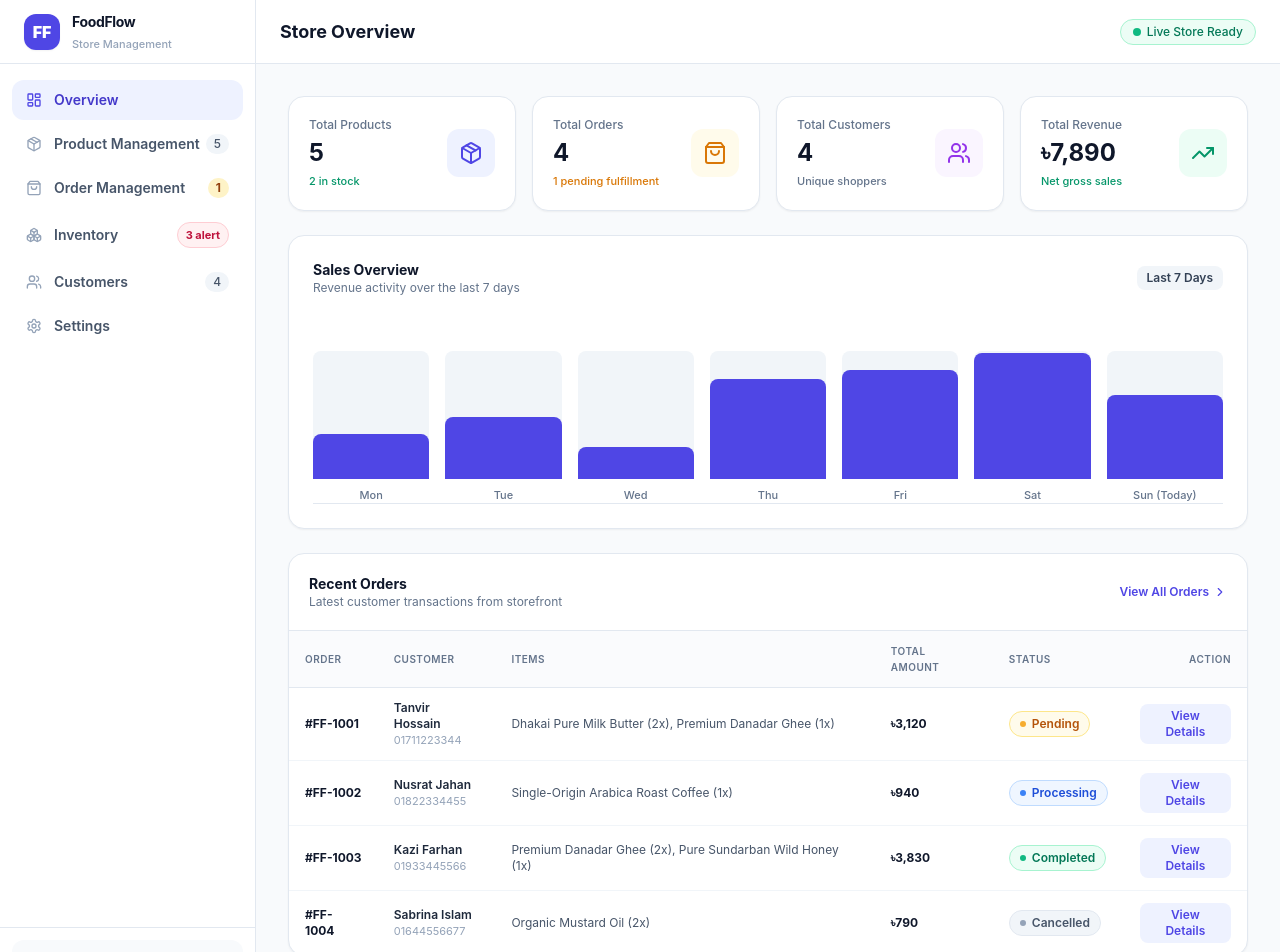
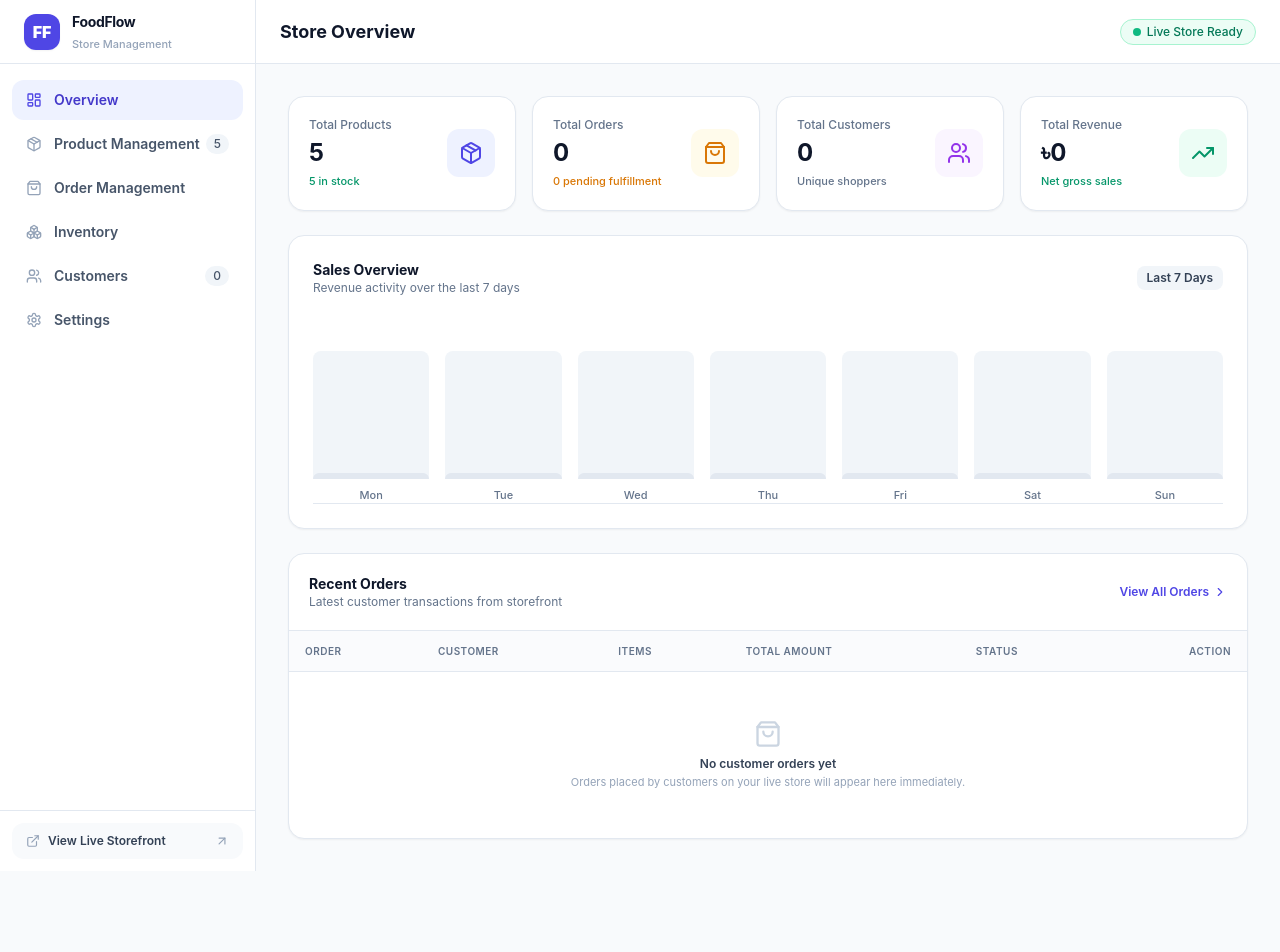
Before and after one commit to Emtiazjahan/foodflow-, a Next.js app: page /admin in a window 1280 px wide. Shown: the top 952 px of the page. After the commit the page ends 871 px from the top, so only its background shows below. Built offline with nearby package versions, Linux system fonts and the light colour scheme.

Commit message:
Reset demo orders & clean production baseline (Verified build 0 errors)

```diff
--- a/src/app/admin/page.tsx
+++ b/src/app/admin/page.tsx
@@ -124,7 +124,7 @@ const DEFAULT_PRODUCTS: Product[] = [
     name: 'Dhakai Pure Milk Butter (খাটি দুধের মাখন)',
     category: 'Dairy',
     price: 850,
-    stock: 24,
+    stock: 50,
     sku: 'DF-BUTTER-500',
     image: 'https://images.unsplash.com/photo-1589985270826-4b7bb135bc9d?auto=format&fit=crop&w=400&q=80',
     description: '100% grass-fed farm churned pure butter from Sirajganj milk sheds.'
@@ -134,7 +134,7 @@ const DEFAULT_PRODUCTS: Product[] = [
     name: 'Premium Danadar Ghee (দানাদার গাওয়া ঘি)',
     category: 'Dairy',
     price: 1350,
-    stock: 8, // Low stock for inventory demo
+    stock: 50,
     sku: 'DF-GHEE-900',
     image: 'https://images.unsplash.com/photo-1631451095765-2c91616fc9e6?auto=format&fit=crop&w=400&q=80',
     description: 'Traditional bilona churned golden ghee with authentic aroma.'
@@ -144,7 +144,7 @@ const DEFAULT_PRODUCTS: Product[] = [
     name: 'Single-Origin Arabica Roast Coffee',
     category: 'Coffee',
     price: 920,
-    stock: 0, // Out of stock for inventory demo
+    stock: 35,
     sku: 'DF-COFFEE-250',
     image: 'https://images.unsplash.com/photo-1559056199-641a0ac8b55e?auto=format&fit=crop&w=400&q=80',
     description: 'Hand-picked Bandarban highland Arabica beans medium-dark roasted.'
@@ -154,7 +154,7 @@ const DEFAULT_PRODUCTS: Product[] = [
     name: 'Pure Sundarban Wild Honey (সুন্দরবনের মধু)',
     category: 'Honey',
     price: 1100,
-    stock: 19,
+    stock: 40,
     sku: 'DF-HONEY-500',
     image: 'https://images.unsplash.com/photo-1587049352846-4a222e784d38?auto=format&fit=crop&w=400&q=80',
     description: 'Raw unfiltered honey sourced directly from natural hives in the Sundarbans.'
@@ -164,93 +164,15 @@ const DEFAULT_PRODUCTS: Product[] = [
     name: 'Organic Mustard Oil (ঘানি ভাঙা সরিষার তেল)',
     category: 'Oils',
     price: 360,
-    stock: 4, // Low stock
+    stock: 60,
     sku: 'DF-OIL-1000',
     image: 'https://images.unsplash.com/photo-1474979266404-7eaacbcd87c5?auto=format&fit=crop&w=400&q=80',
     description: 'Cold-pressed wooden expeller mustard seed oil with intense pungency.'
   }
 ];
 
-const DEFAULT_ORDERS: Order[] = [
-  {
-    id: 'ord-1001',
-    order_number: 'FF-1001',
-    customer_name: 'Tanvir Hossain',
-    customer_phone: '01711223344',
-    customer_email: 'tanvir.h@gmail.com',
-    customer_address: 'House 14, Road 7, Sector 3, Uttara, Dhaka',
-    delivery_area: 'inside',
-    items: [
-      { name: 'Dhakai Pure Milk Butter', variant: '500g', price: 850, quantity: 2 },
-      { name: 'Premium Danadar Ghee', variant: '900g', price: 1350, quantity: 1 }
-    ],
-    subtotal: 3050,
-    delivery_fee: 70,
-    discount: 0,
-    total_amount: 3120,
-    payment_method: 'Cash on Delivery',
-    status: 'pending',
-    created_at: new Date(Date.now() - 3600000 * 2).toISOString()
-  },
-  {
-    id: 'ord-1002',
-    order_number: 'FF-1002',
-    customer_name: 'Nusrat Jahan',
-    customer_phone: '01822334455',
-    customer_email: 'nusrat.j@yahoo.com',
-    customer_address: 'Flat 4B, Shaptak Square, Dhanmondi 27, Dhaka',
-    delivery_area: 'inside',
-    items: [
-      { name: 'Single-Origin Arabica Roast Coffee', variant: '250g', price: 920, quantity: 1 }
-    ],
-    subtotal: 920,
-    delivery_fee: 70,
-    discount: 50,
-    total_amount: 940,
-    payment_method: 'bKash Online',
-    status: 'processing',
-    created_at: new Date(Date.now() - 3600000 * 6).toISOString()
-  },
-  {
-    id: 'ord-1003',
-    order_number: 'FF-1003',
-    customer_name: 'Kazi Farhan',
-    customer_phone: '01933445566',
-    customer_email: 'farhan.kazi@outlook.com',
-    customer_address: 'Holding 89, GEC Circle, Nasirabad, Chattogram',
-    delivery_area: 'outside',
-    items: [
-      { name: 'Premium Danadar Ghee', variant: '900g', price: 1350, quantity: 2 },
-      { name: 'Pure Sundarban Wild Honey', variant: '500g', price: 1100, quantity: 1 }
-    ],
-    subtotal: 3800,
-    delivery_fee: 130,
-    discount: 100,
-    total_amount: 3830,
-    payment_method: 'Cash on Delivery',
-    status: 'completed',
-    created_at: new Date(Date.now() - 3600000 * 24).toISOString()
-  },
-  {
-    id: 'ord-1004',
-    order_number: 'FF-1004',
-    customer_name: 'Sabrina Islam',
-    customer_phone: '01644556677',
-    customer_email: 'sabrina.is@gmail.com',
-    customer_address: 'House 5, Road 2, Block D, Mirpur 12, Dhaka',
-    delivery_area: 'inside',
-    items: [
-      { name: 'Organic Mustard Oil', variant: '1L', price: 360, quantity: 2 }
-    ],
-    subtotal: 720,
-    delivery_fee: 70,
-    discount: 0,
-    total_amount: 790,
-    payment_method: 'Cash on Delivery',
-    status: 'cancelled',
-    created_at: new Date(Date.now() - 3600000 * 48).toISOString()
-  }
-];
+// Clean Production State: No mock/demo orders
+const DEFAULT_ORDERS: Order[] = [];
 
 const DEFAULT_SETTINGS: StoreSettings = {
   storeName: 'FoodFlow (ফুডফ্লো)',
@@ -326,17 +248,19 @@ export default function StoreManagementDashboard() {
       const savedProds = localStorage.getItem('foodflow_mgmt_products');
       if (savedProds) setProducts(JSON.parse(savedProds));
 
+      // Check if demo is reset or read saved orders
+      const isDemoReset = localStorage.getItem('foodflow_demo_reset_v2');
+      if (isDemoReset) {
+        setOrders([]);
+      } else {
         const savedOrders = localStorage.getItem('foodflow_mgmt_orders');
         if (savedOrders) {
-        setOrders(JSON.parse(savedOrders));
+          const parsed = JSON.parse(savedOrders);
+          // filter out any old demo orders FF-1001..FF-1004
+          const realOrders = parsed.filter((o: any) => !['ord-1001', 'ord-1002', 'ord-1003', 'ord-1004'].includes(o.id));
+          setOrders(realOrders);
         } else {
-        // also check storefront orders
-        const storefrontOrders = localStorage.getItem('foodflow_orders');
-        if (storefrontOrders) {
-          const parsed = JSON.parse(storefrontOrders);
-          if (Array.isArray(parsed) && parsed.length > 0) {
-            setOrders([...parsed, ...DEFAULT_ORDERS]);
-          }
+          setOrders([]);
         }
       }
 
@@ -610,6 +534,18 @@ export default function StoreManagementDashboard() {
     showToast('Orders exported to CSV file successfully!');
   };
 
+  // Reset Demo Data
+  const handleResetDemoData = () => {
+    if (confirm('Are you sure you want to clear all mock/demo orders and test customer records? Real products and settings will be preserved.')) {
+      setOrders([]);
+      localStorage.removeItem('foodflow_mgmt_orders');
+      localStorage.removeItem('foodflow_orders');
+      localStorage.removeItem('foodflow_local_orders');
+      localStorage.setItem('foodflow_demo_reset_v2', 'true');
+      showToast('All demo orders cleared! Dashboard is now 100% clean for real business.');
+    }
+  };
+
   // Category Add
   const handleAddCategory = (e: React.FormEvent) => {
     e.preventDefault();
@@ -982,30 +918,29 @@ export default function StoreManagementDashboard() {
                 {/* Visual SVG Bar Chart */}
                 <div className="pt-4">
                   <div className="grid grid-cols-7 gap-2 sm:gap-4 items-end h-44 border-b border-slate-200 pb-2">
-                    {[
-                      { day: 'Mon', val: 1850, h: '35%' },
-                      { day: 'Tue', val: 2400, h: '48%' },
-                      { day: 'Wed', val: 1200, h: '25%' },
-                      { day: 'Thu', val: 3900, h: '78%' },
-                      { day: 'Fri', val: 4200, h: '85%' },
-                      { day: 'Sat', val: 5100, h: '98%' },
-                      { day: 'Sun (Today)', val: totalRevenue > 6000 ? 5600 : 3120, h: '65%' },
-                    ].map((item, idx) => (
+                    {['Mon', 'Tue', 'Wed', 'Thu', 'Fri', 'Sat', 'Sun'].map((day, idx) => {
+                      const dayVal = orders
+                        .filter(o => new Date(o.created_at).getDay() === (idx + 1) % 7)
+                        .reduce((s, o) => s + (Number(o.total_amount) || 0), 0);
+                      const maxVal = Math.max(1000, ...orders.map(o => Number(o.total_amount) || 0));
+                      const heightPercent = dayVal > 0 ? Math.min(100, Math.round((dayVal / maxVal) * 90) + 10) : 4;
+                      return (
                         <div key={idx} className="flex flex-col items-center gap-2 group">
                           <span className="text-[10px] font-semibold text-slate-500 opacity-0 group-hover:opacity-100 transition">
-                          ৳{item.val}
+                            ৳{dayVal}
                           </span>
                           <div className="w-full bg-slate-100 rounded-t-lg flex items-end h-32 overflow-hidden">
                             <div
-                            style={{ height: item.h }}
-                            className="w-full bg-indigo-600 rounded-t-lg group-hover:bg-indigo-500 transition-all duration-300"
+                              style={{ height: `${heightPercent}%` }}
+                              className={`w-full rounded-t-lg transition-all duration-300 ${dayVal > 0 ? 'bg-indigo-600 group-hover:bg-indigo-500' : 'bg-slate-200'}`}
                             />
                           </div>
                           <span className="text-[11px] font-medium text-slate-500 truncate w-full text-center">
-                          {item.day}
-                        </span>
-                      </div>
-                    ))}
+                            {day}
+                          </span>
+                        </div>
+                      );
+                    })}
                   </div>
                 </div>
               </div>
@@ -1038,7 +973,16 @@ export default function StoreManagementDashboard() {
                       </tr>
                     </thead>
                     <tbody className="divide-y divide-slate-100">
-                      {recentOrders.map(order => (
+                      {recentOrders.length === 0 ? (
+                        <tr>
+                          <td colSpan={6} className="py-12 text-center text-slate-400">
+                            <ShoppingBag className="w-7 h-7 mx-auto text-slate-300 mb-2" />
+                            <p className="font-semibold text-slate-700 text-xs">No customer orders yet</p>
+                            <p className="text-[11px] text-slate-400 mt-0.5">Orders placed by customers on your live store will appear here immediately.</p>
+                          </td>
+                        </tr>
+                      ) : (
+                        recentOrders.map(order => (
                         <tr key={order.id} className="hover:bg-slate-50/50 transition">
                           <td className="py-3 px-4 font-bold text-slate-900">
                             #{order.order_number}
@@ -1065,7 +1009,7 @@ export default function StoreManagementDashboard() {
                             </button>
                           </td>
                         </tr>
-                      ))}
+                      )))}
                     </tbody>
                   </table>
                 </div>
@@ -1817,6 +1761,27 @@ export default function StoreManagementDashboard() {
                 </div>
               </div>
 
+              {/* Reset Demo Data Card */}
+              <div className="bg-white p-6 rounded-2xl border border-slate-200 shadow-sm space-y-3">
+                <div className="flex items-center gap-2 pb-2 border-b border-slate-100">
+                  <RefreshCw className="w-5 h-5 text-rose-600" />
+                  <h2 className="text-sm font-bold text-slate-900">Reset Demo Data & Start Fresh</h2>
+                </div>
+                <p className="text-xs text-slate-500">
+                  Clear all historical mock/demo orders and test customer records to begin with a clean ৳0 revenue baseline for real business. Product inventory and store settings will remain intact.
+                </p>
+                <div>
+                  <button
+                    type="button"
+                    onClick={handleResetDemoData}
+                    className="flex items-center gap-2 px-4 py-2 rounded-xl bg-rose-50 hover:bg-rose-100 text-rose-700 border border-rose-200 font-semibold text-xs transition"
+                  >
+                    <Trash2 className="w-4 h-4" />
+                    Clear Demo Orders (Reset to ৳0)
+                  </button>
+                </div>
+              </div>
+
               {/* Submit Save Button */}
               <div className="flex justify-end">
                 <button
```
Also changed, not shown: 1 other file (tests, documents, lock files or other folders). Lines whose indentation alone changed are shown as unchanged.
